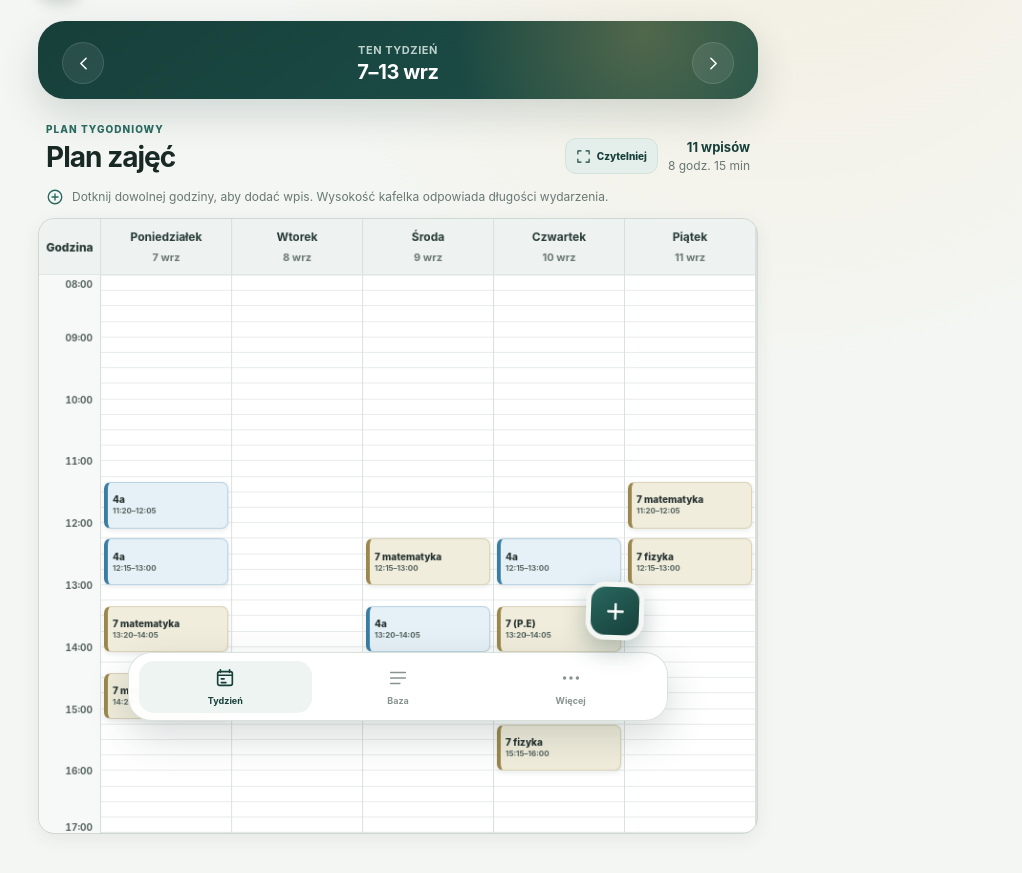
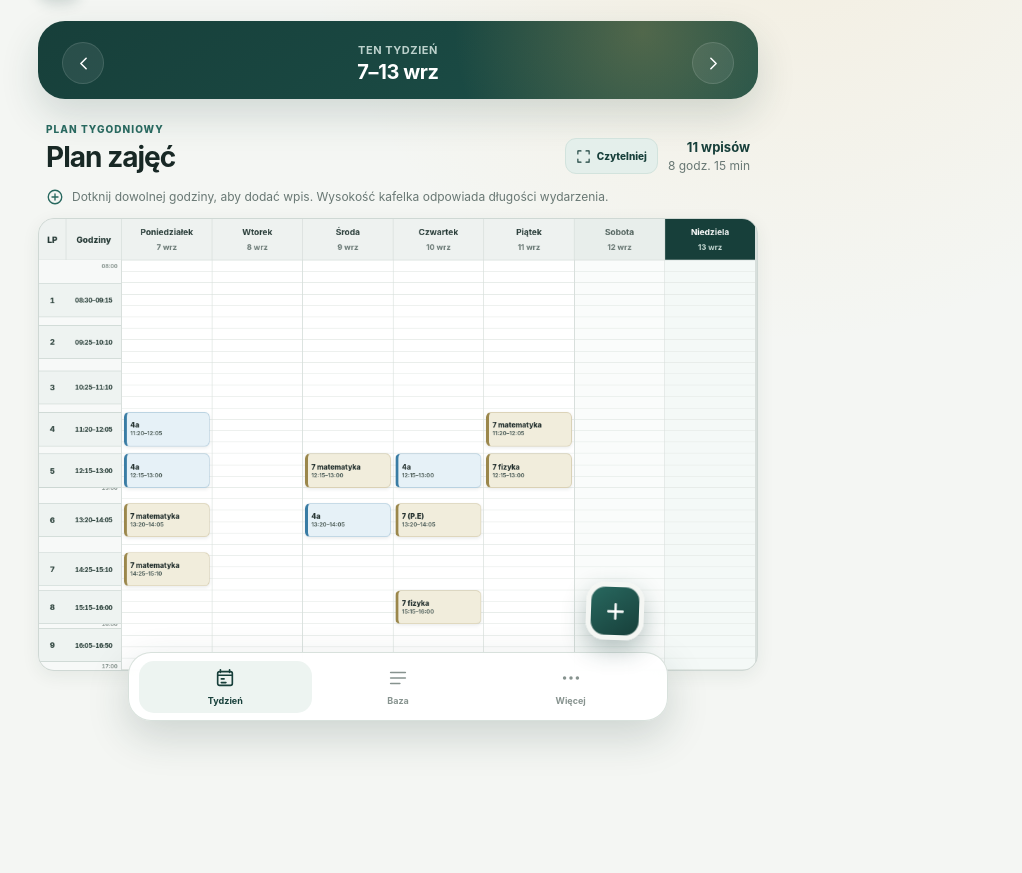
Before and after one commit to A6r6n6i6E/Calendar, a website with bundled scripts: page index.html in a window 1280 px wide. Shown: the part 69-942 px from the top of the page, without its empty margins (242-1264 px from the left). After the commit the page ends 836 px from the top, so only its background shows below. Built offline with nearby package versions, Linux system fonts and the light colour scheme; files whose address does not match are found by name.

Commit message:
Add files via upload

```diff
--- a/app.js
+++ b/app.js
@@ -13,7 +13,7 @@ import {
   toDateKey,
   weekdayNumber,
 } from "./utils.js";
-import { CATEGORY_CONFIG, INITIAL_BASE_EVENTS, WEEKDAY_NAMES } from "./data.js";
+import { CATEGORY_CONFIG, INITIAL_BASE_EVENTS, TIME_SLOTS, WEEKDAY_NAMES } from "./data.js";
 
 const STORAGE_KEY = "moj-plan-v1";
 const FIT_PREFERENCE_KEY = "moj-plan-fit-table";
@@ -125,8 +125,6 @@ const elements = {
   fitTableLabel: document.querySelector("#fitTableLabel"),
   timetableScroll: document.querySelector("#timetableScroll"),
   timetableGrid: document.querySelector("#timetableGrid"),
-  outsideEventsSection: document.querySelector("#outsideEventsSection"),
-  outsideEventsList: document.querySelector("#outsideEventsList"),
   baseList: document.querySelector("#baseList"),
   addButton: document.querySelector("#addButton"),
   addBaseButton: document.querySelector("#addBaseButton"),
@@ -369,7 +367,8 @@ function addEventAtTimelinePoint(date, range, column, clientY) {
 
 function createTimelineDay(date, events, conflictIds, range) {
   const column = document.createElement("div");
-  column.className = `timeline-day${isSameDay(date, new Date()) ? " is-today-column" : ""}`;
+  const isWeekend = weekdayNumber(date) > 5;
+  column.className = `timeline-day${isSameDay(date, new Date()) ? " is-today-column" : ""}${isWeekend ? " is-weekend-column" : ""}`;
   column.setAttribute("role", "gridcell");
   column.setAttribute("tabindex", "0");
   column.setAttribute("aria-label", `${WEEKDAY_NAMES[weekdayNumber(date)]}. Dotknij wybraną godzinę, aby dodać wydarzenie.`);
@@ -410,11 +409,14 @@ function axisTime(minutes) {
   return minutesToTime(minutes);
 }
 
-function createTimeRail(range) {
+function createLessonRail(range, kind) {
   const rail = document.createElement("div");
-  rail.className = "timeline-rail";
+  rail.className = kind === "number" ? "lesson-number-rail" : "timeline-rail";
   rail.setAttribute("role", "rowheader");
+  rail.setAttribute("aria-label", kind === "number" ? "Numery lekcji" : "Godziny lekcji");
   rail.style.height = `${(range.end - range.start) * MINUTE_HEIGHT}px`;
+
+  if (kind === "time") {
     for (let minute = range.start; minute <= range.end; minute += 60) {
       const label = document.createElement("span");
       label.className = `timeline-hour${minute === range.start ? " is-first" : ""}${minute === range.end ? " is-last" : ""}`;
@@ -422,12 +424,28 @@ function createTimeRail(range) {
       label.textContent = axisTime(minute);
       rail.append(label);
     }
+  }
+
+  TIME_SLOTS.forEach((slot) => {
+    const start = timeToMinutes(slot.start);
+    const end = timeToMinutes(slot.end);
+    if (end <= range.start || start >= range.end) return;
+    const visibleStart = Math.max(start, range.start);
+    const visibleEnd = Math.min(end, range.end);
+    const marker = document.createElement("span");
+    marker.className = `lesson-slot lesson-slot--${kind}`;
+    marker.style.top = `${(visibleStart - range.start) * MINUTE_HEIGHT}px`;
+    marker.style.height = `${(visibleEnd - visibleStart) * MINUTE_HEIGHT}px`;
+    marker.textContent = kind === "number" ? String(slot.number) : `${slot.start}–${slot.end}`;
+    marker.setAttribute("aria-label", `Lekcja ${slot.number}, ${slot.start}–${slot.end}`);
+    rail.append(marker);
+  });
   return rail;
 }
 
 function renderTimetable() {
   const weekStart = startOfWeek(selectedDate);
-  const weekdays = Array.from({ length: 5 }, (_, index) => addDays(weekStart, index));
+  const weekdays = Array.from({ length: 7 }, (_, index) => addDays(weekStart, index));
   const dayEvents = new Map();
   const dayConflicts = new Map();
 
@@ -441,56 +459,36 @@ function renderTimetable() {
   const range = getTimelineRange([...dayEvents.values()].flat());
 
   elements.timetableGrid.innerHTML = "";
+  const numberHeader = document.createElement("div");
+  numberHeader.className = "table-header table-header--number";
+  numberHeader.setAttribute("role", "columnheader");
+  numberHeader.textContent = "LP";
+  elements.timetableGrid.append(numberHeader);
+
   const timeHeader = document.createElement("div");
   timeHeader.className = "table-header table-header--time";
   timeHeader.setAttribute("role", "columnheader");
-  timeHeader.textContent = "Godzina";
+  timeHeader.textContent = "Godziny";
   elements.timetableGrid.append(timeHeader);
 
-  weekdays.forEach((date, index) => {
+  weekdays.forEach((date) => {
+    const weekday = weekdayNumber(date);
     const header = document.createElement("div");
-    header.className = `table-header table-header--day${isSameDay(date, new Date()) ? " is-today" : ""}`;
+    header.className = `table-header table-header--day${isSameDay(date, new Date()) ? " is-today" : ""}${weekday > 5 ? " is-weekend" : ""}`;
     header.setAttribute("role", "columnheader");
-    header.innerHTML = `<strong>${WEEKDAY_NAMES[index + 1]}</strong><span>${date.getDate()} ${new Intl.DateTimeFormat("pl-PL", { month: "short" }).format(date).replace(".", "")}</span>`;
+    header.innerHTML = `<strong>${WEEKDAY_NAMES[weekday]}</strong><span>${date.getDate()} ${new Intl.DateTimeFormat("pl-PL", { month: "short" }).format(date).replace(".", "")}</span>`;
     elements.timetableGrid.append(header);
   });
 
-  elements.timetableGrid.append(createTimeRail(range));
+  elements.timetableGrid.append(createLessonRail(range, "number"));
+  elements.timetableGrid.append(createLessonRail(range, "time"));
   weekdays.forEach((date, index) => {
     const key = toDateKey(date);
     const day = createTimelineDay(date, dayEvents.get(key), dayConflicts.get(key), range);
-    day.style.gridColumn = String(index + 2);
+    day.style.gridColumn = String(index + 3);
     elements.timetableGrid.append(day);
   });
   updateTimetableFit();
-}
-
-function renderOutsideEvents() {
-  const weekStart = startOfWeek(selectedDate);
-  const groups = [];
-  for (let offset = 0; offset < 7; offset += 1) {
-    const date = addDays(weekStart, offset);
-    const events = getEventsForDate(date, true).filter(() => offset > 4);
-    if (events.length) groups.push({ date, events });
-  }
-
-  elements.outsideEventsSection.hidden = groups.length === 0;
-  elements.outsideEventsList.innerHTML = "";
-  groups.forEach(({ date, events }) => {
-    const group = document.createElement("section");
-    group.className = "outside-day";
-    const heading = document.createElement("h3");
-    heading.textContent = new Intl.DateTimeFormat("pl-PL", { weekday: "long", day: "numeric", month: "long" })
-      .format(date)
-      .replace(/^./, (letter) => letter.toUpperCase());
-    group.append(heading);
-    const list = document.createElement("div");
-    list.className = "events-list";
-    const conflicts = getConflictIds(events);
-    events.forEach((event) => list.append(renderEventCard(event, date, conflicts)));
-    group.append(list);
-    elements.outsideEventsList.append(group);
-  });
 }
 
 function updateTimetableFit() {
@@ -504,7 +502,7 @@ function updateTimetableFit() {
     grid.style.transform = "";
     scroll.style.height = "";
     if (!fitTimetable) return;
-    const scale = Math.min(1, Math.max(0.35, (scroll.clientWidth - 2) / grid.scrollWidth));
+    const scale = Math.min(1, Math.max(0.27, (scroll.clientWidth - 2) / grid.scrollWidth));
     grid.style.transform = `scale(${scale})`;
     scroll.style.height = `${Math.ceil(grid.offsetHeight * scale + 2)}px`;
   });
@@ -519,7 +517,6 @@ function toggleTimetableFit() {
 function renderPlan() {
   renderWeek();
   renderTimetable();
-  renderOutsideEvents();
 
   const weekStart = startOfWeek(selectedDate);
   const activeEvents = Array.from({ length: 7 }, (_, offset) => getEventsForDate(addDays(weekStart, offset), false)).flat();
--- a/index.html
+++ b/index.html
@@ -64,18 +64,8 @@
               Dotknij dowolnej godziny, aby dodać wpis. Wysokość kafelka odpowiada długości wydarzenia.
             </p>
             <div class="timetable-scroll" id="timetableScroll" tabindex="0" aria-label="Tygodniowy plan zajęć">
-              <div class="timetable-grid" id="timetableGrid" role="grid" aria-label="Plan od poniedziałku do piątku"></div>
+              <div class="timetable-grid" id="timetableGrid" role="grid" aria-label="Plan od poniedziałku do niedzieli"></div>
             </div>
-
-            <section class="outside-events" id="outsideEventsSection" hidden aria-labelledby="outsideEventsTitle">
-              <div class="outside-events-heading">
-                <div>
-                  <p class="eyebrow">POZA SIATKĄ GODZIN</p>
-                  <h2 id="outsideEventsTitle">Pozostałe wydarzenia</h2>
-                </div>
-              </div>
-              <div class="outside-events-list" id="outsideEventsList"></div>
-            </section>
           </div>
         </section>
 
@@ -148,7 +138,7 @@
           </div>
 
           <button class="danger-link" id="resetButton" type="button">Przywróć początkowy plan bazowy</button>
-          <p class="app-version">Mój Plan · wersja 2.1</p>
+          <p class="app-version">Mój Plan · wersja 2.2</p>
         </section>
       </main>
 
--- a/service-worker.js
+++ b/service-worker.js
@@ -1,4 +1,4 @@
-const CACHE_NAME = "moj-plan-v4";
+const CACHE_NAME = "moj-plan-v5";
 const ASSETS = [
   "./",
   "./index.html",
--- a/styles.css
+++ b/styles.css
@@ -394,10 +394,10 @@ svg {
 
 .timetable-grid {
   display: grid;
-  grid-template-columns: 64px repeat(5, minmax(136px, 1fr));
+  grid-template-columns: 38px 78px repeat(7, minmax(128px, 1fr));
   grid-template-rows: 58px auto;
   gap: 1px;
-  min-width: 749px;
+  min-width: 1020px;
   background: #d8dfdc;
   transform-origin: top left;
   will-change: transform;
@@ -419,11 +419,12 @@ svg {
 }
 
 .table-header--number {
-  display: none;
+  left: 0;
+  z-index: 9;
 }
 
 .table-header--time {
-  left: 0;
+  left: 39px;
   z-index: 8;
 }
 
@@ -450,22 +451,38 @@ svg {
   color: #c8dbd6;
 }
 
+.table-header--day.is-weekend:not(.is-today) {
+  color: #52635e;
+  background: #e8eeeb;
+}
+
+.lesson-number-rail,
 .timeline-rail {
   position: sticky;
-  left: 0;
-  z-index: 3;
-  grid-column: 1;
   grid-row: 2;
   color: #3f504c;
   background: #f7f9f8;
   font-variant-numeric: tabular-nums;
 }
 
+.lesson-number-rail {
+  left: 0;
+  z-index: 4;
+  grid-column: 1;
+}
+
+.timeline-rail {
+  left: 39px;
+  z-index: 3;
+  grid-column: 2;
+}
+
 .timeline-hour {
   position: absolute;
-  right: 8px;
-  color: #55645f;
-  font-size: 10px;
+  right: 5px;
+  z-index: 0;
+  color: #87948f;
+  font-size: 8px;
   font-weight: 730;
   transform: translateY(-50%);
 }
@@ -476,6 +493,33 @@ svg {
 
 .timeline-hour.is-last {
   transform: translateY(-100%);
+}
+
+.lesson-slot {
+  position: absolute;
+  right: 0;
+  left: 0;
+  z-index: 1;
+  display: grid;
+  min-height: 18px;
+  color: #344943;
+  background: #eef3f1;
+  border-top: 1px solid #ccd7d3;
+  border-bottom: 1px solid #ccd7d3;
+  font-weight: 800;
+  text-align: center;
+  place-items: center;
+}
+
+.lesson-slot--number {
+  font-size: 11px;
+}
+
+.lesson-slot--time {
+  padding: 0 3px;
+  font-size: 9px;
+  letter-spacing: -0.025em;
+  white-space: nowrap;
 }
 
 .timeline-day {
@@ -497,6 +541,10 @@ svg {
   background-color: #f4f9f7;
 }
 
+.timeline-day.is-weekend-column:not(.is-today-column) {
+  background-color: #fafcfb;
+}
+
 .timeline-day:focus-visible {
   z-index: 2;
   outline: 3px solid rgba(40, 104, 95, 0.28);
@@ -725,29 +773,6 @@ button.grid-cell--empty {
   background: #d95d4c;
   border-radius: 50%;
   content: "";
-}
-
-.outside-events {
-  margin-top: 30px;
-  padding: 0 8px;
-}
-
-.outside-events-heading h2 {
-  margin: 0;
-  font-size: 20px;
-  letter-spacing: -0.025em;
-}
-
-.outside-events-list {
-  display: grid;
-  gap: 20px;
-  margin-top: 14px;
-}
-
-.outside-day h3 {
-  margin: 0 0 9px;
-  color: #4b5a56;
-  font-size: 13px;
 }
 
 .section-heading {
```
Lines whose indentation alone changed are shown as unchanged.
